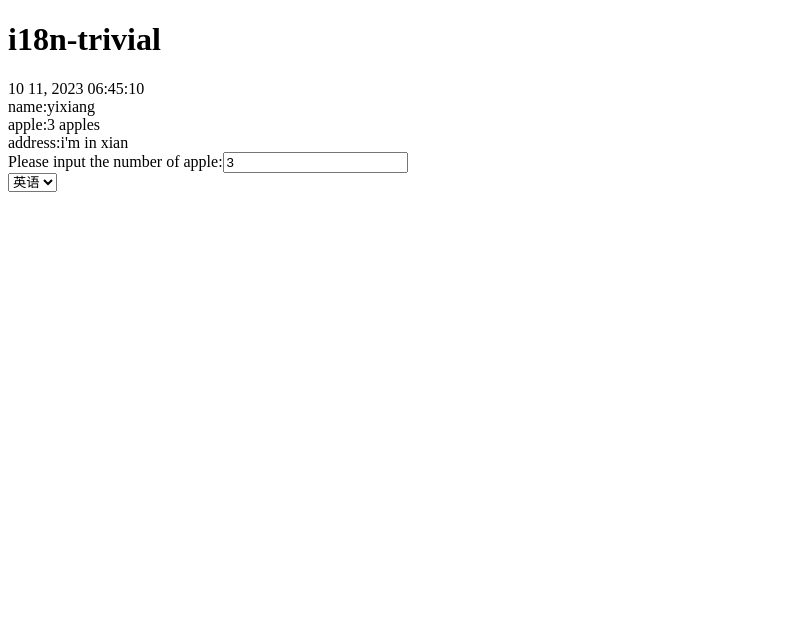
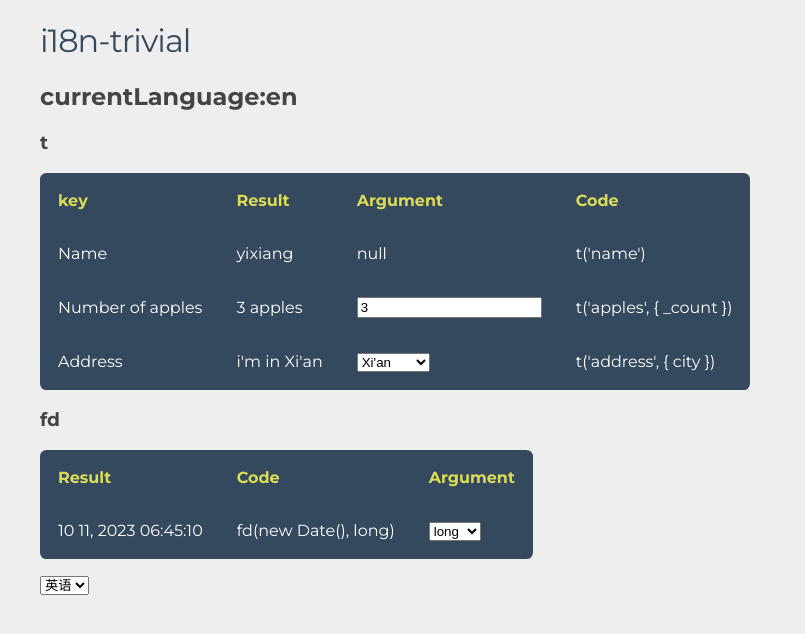
Before and after one commit to yixiangTW/i18n-trivial, a React app: page / in a window 1280 px wide. Shown: the top 634 px of the page, without its empty margins (0-805 px from the left). Built offline with nearby package versions, Linux system fonts and the light colour scheme.

Commit message:
Develop display page

```diff
--- a/app/App.tsx
+++ b/app/App.tsx
@@ -1,31 +1,92 @@
+/* eslint-disable jsx-a11y/control-has-associated-label */
 import React, { useState } from 'react';
 import { withTranslation } from '../src/i18n';
+import './index.css';
 
 function App({ t, currentLanguage, fd }: any) {
   const [count, setCount] = useState(3);
+  const [city, setCity] = useState('Xi\'an');
+  const [dateFormatKey, setDateFormatKey] = useState('long');
   const handleChange = (e: any) => {
     setCount(e.target.value);
   };
   return (
     <div className="App">
       <h1>i18n-trivial</h1>
-      <div>{fd(new Date(), 'long')}</div>
-      <div id="name">
-        name:
-        {t('name')}
-      </div>
-      <div id="apple">
-        apple:
-        {t('apples', { _count: count })}
-      </div>
-      <div id="address">
-        address:
-        {t('address', { city: currentLanguage === 'en' ? 'xian' : '西安' })}
-      </div>
-      <div>
-        {t('changeApple')}
-        <input id="changeCount" value={count} type="number" onChange={handleChange} />
-      </div>
+      <h2>
+        currentLanguage:
+        {currentLanguage}
+      </h2>
+      <h3>t</h3>
+      <table className="rwd-table">
+        <tr>
+          <th>key</th>
+          <th>Result</th>
+          <th>Argument</th>
+          <th>Code</th>
+
+        </tr>
+        <tr>
+          <td data-th="Movie Title">Name</td>
+          <td data-th="Genre"><div id="name">{t('name')}</div></td>
+          <td data-th="Year">null</td>
+          <td data-th="Gross">{'t(\'name\')'}</td>
+
+        </tr>
+        <tr>
+          <td data-th="Movie Title">Number of apples</td>
+          <td data-th="Genre"><div id="apple">{t('apples', { _count: count })}</div></td>
+          <td data-th="Year"><input id="changeCount" value={count} type="number" onChange={handleChange} /></td>
+          <td data-th="Gross">{"t('apples', { _count })"}</td>
+
+        </tr>
+        <tr>
+          <td data-th="Movie Title">Address</td>
+          <td data-th="Genre"><div id="address">{t('address', { city })}</div></td>
+          <td data-th="Year">
+            <select id="selectCity" onChange={(e) => { setCity(e.target.value); }} defaultValue={city}>
+              {['Xi\'an', 'Beijing', 'Qingdao'].map((key) => (
+                <option
+                  key={key}
+                  value={key}
+                >
+                  {key}
+                </option>
+              ))}
+            </select>
+          </td>
+          <td data-th="Gross">{"t('address', { city })"}</td>
+        </tr>
+
+      </table>
+
+      <h3>fd</h3>
+      <table className="rwd-table">
+        <tr>
+          <th>Result</th>
+          <th>Code</th>
+          <th>Argument</th>
+
+        </tr>
+        <tr>
+          <td data-th="Movie Title">{fd(new Date(), dateFormatKey)}</td>
+          <td data-th="Gross">{`fd(new Date(), ${dateFormatKey})`}</td>
+          <td data-th="Year">
+            <select id="selectKey" onChange={(e) => { setDateFormatKey(e.target.value); }} defaultValue={dateFormatKey}>
+              {['long', 'short'].map((key) => (
+                <option
+                  key={key}
+                  value={key}
+                >
+                  {key}
+                </option>
+              ))}
+            </select>
+          </td>
+        </tr>
+
+      </table>
+
     </div>
   );
 }
--- /dev/null
+++ b/app/index.css
@@ -0,0 +1,108 @@
+@import 'https://fonts.googleapis.com/css?family=Montserrat:300,400,700';
+
+.rwd-table {
+  margin: 1em 0;
+  min-width: 300px;
+}
+
+.rwd-table tr {
+  border-top: 1px solid #ddd;
+  border-bottom: 1px solid #ddd;
+}
+
+.rwd-table th {
+  display: none;
+}
+
+.rwd-table td {
+  display: block;
+}
+
+.rwd-table td:first-child {
+  padding-top: .5em;
+}
+
+.rwd-table td:last-child {
+  padding-bottom: .5em;
+}
+
+.rwd-table td:before {
+  content: attr(data-th) ": ";
+  font-weight: bold;
+  width: 6.5em;
+  display: inline-block;
+}
+
+@media (min-width: 480px) {
+  .rwd-table td:before {
+    display: none;
+  }
+}
+
+.rwd-table th,
+.rwd-table td {
+  text-align: left;
+}
+
+@media (min-width: 480px) {
+
+  .rwd-table th,
+  .rwd-table td {
+    display: table-cell;
+    padding: .25em .5em;
+  }
+
+  .rwd-table th:first-child,
+  .rwd-table td:first-child {
+    padding-left: 0;
+  }
+
+  .rwd-table th:last-child,
+  .rwd-table td:last-child {
+    padding-right: 0;
+  }
+}
+
+body {
+  padding: 0 2em;
+  font-family: Montserrat, sans-serif;
+  -webkit-font-smoothing: antialiased;
+  text-rendering: optimizeLegibility;
+  color: #444;
+  background: #eee;
+}
+
+h1 {
+  font-weight: normal;
+  letter-spacing: -1px;
+  color: #34495E;
+}
+
+.rwd-table {
+  background: #34495E;
+  color: #fff;
+  border-radius: .4em;
+  overflow: hidden;
+}
+
+.rwd-table tr {
+  border-color: #46637f;
+}
+
+.rwd-table th,
+.rwd-table td {
+  margin: .5em 1em;
+}
+
+@media (min-width: 480px) {
+
+  .rwd-table th,
+  .rwd-table td {
+    padding: 1em !important;
+  }
+}
+
+.rwd-table th,
+.rwd-table td:before {
+  color: #dd5;
+}
--- a/app/locales/cn.json
+++ b/app/locales/cn.json
@@ -3,6 +3,6 @@
     "name": "毅翔",
     "address": "我在{city}",
     "apples": "{_count} 个苹果",
-    "changeApple": "请输入苹果数量："
+    "changeApple": "请输入苹果数量"
   }
 }
--- a/app/locales/en.json
+++ b/app/locales/en.json
@@ -6,6 +6,6 @@
       "one": "{_count} apple",
       "other": "{_count} apples"
     },
-    "changeApple": "Please input the number of apple:"
+    "changeApple": "Please input the number of apple"
   }
 }
```
